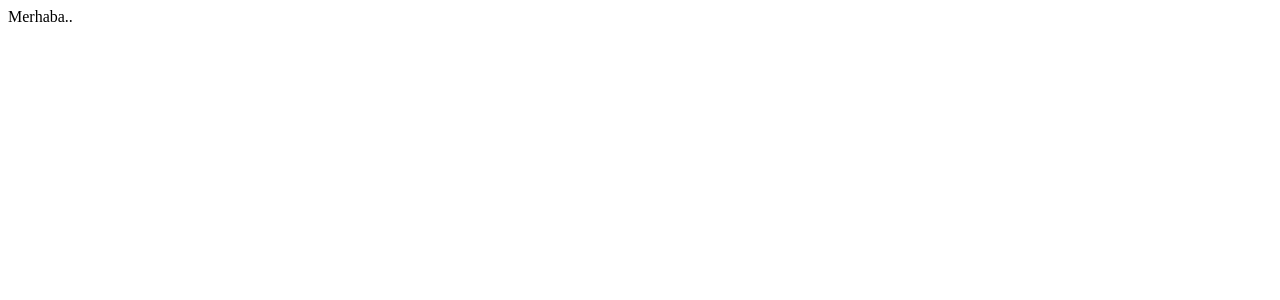
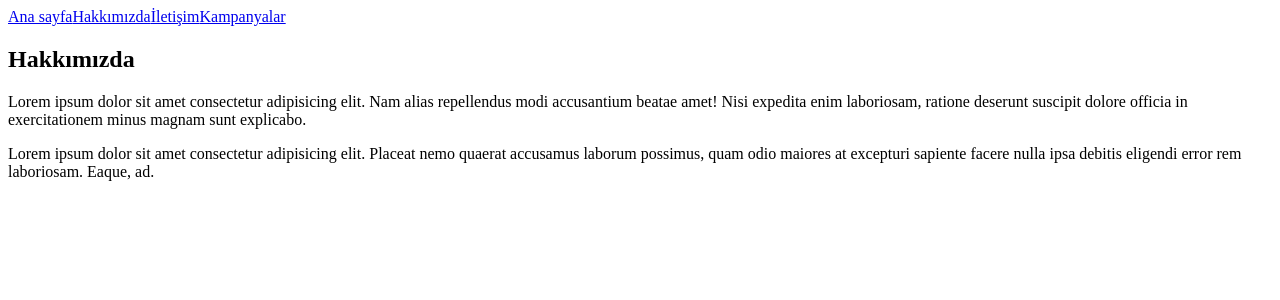
Before and after one commit to AyseTonbul/ders14, a React (Create React App) app: page /hakkimizda in a window 1280 px wide. Shown: the top 300 px of the page. Built offline with nearby package versions, Linux system fonts and the light colour scheme.

Commit message:
router örnegi tamamlandı

```diff
--- a/package.json
+++ b/package.json
@@ -8,6 +8,7 @@
     "@testing-library/user-event": "^13.5.0",
     "react": "^18.2.0",
     "react-dom": "^18.2.0",
+    "react-router-dom": "^6.5.0",
     "react-scripts": "5.0.1",
     "web-vitals": "^2.1.4"
   },
--- a/src/App.js
+++ b/src/App.js
@@ -1,12 +1,26 @@
 
 
+import { BrowserRouter,Route,Routes } from "react-router-dom";
+import Sablon from './sayfalar/Sablon'
+import Anasayfa from './sayfalar/Anasayfa'
+import Hakkimizda from './sayfalar/Hakkimizda'
+import Iletisim from './sayfalar/Iletisim'
+import Sayfayok from './sayfalar/Sayfayok'
+function App() {
 
-function App() {
   return (
-    <div >
-      Merhaba..
-    </div>
+    <BrowserRouter>
+      <Routes>
+        <Route path="/" element={<Sablon />}>
+          <Route index element={<Anasayfa />} />
+          <Route path="hakkimizda" element={<Hakkimizda />} />
+          <Route path="iletisim" element={<Iletisim />} />
+          <Route path="*" element={<Sayfayok />} />
+        </Route>
+      </Routes>
+    </BrowserRouter>
   );
+
 }
 
 export default App;
--- /dev/null
+++ b/src/sayfalar/Anasayfa.jsx
@@ -0,0 +1,11 @@
+function Anasayfa() {
+
+    return (
+        <section>
+            <h1>Ana sayfa</h1>
+            <p>Lorem ipsum dolor sit amet consectetur adipisicing elit. Nam alias repellendus modi accusantium beatae amet! Nisi expedita enim laboriosam, ratione deserunt suscipit dolore officia in exercitationem minus magnam sunt explicabo.</p>
+        </section>
+    )
+}
+
+export default Anasayfa
--- /dev/null
+++ b/src/sayfalar/Hakkimizda.jsx
@@ -0,0 +1,12 @@
+function Hakkimizda() {
+
+    return (
+        <section>
+            <h1>Hakkımızda</h1>
+            <p>Lorem ipsum dolor sit amet consectetur adipisicing elit. Nam alias repellendus modi accusantium beatae amet! Nisi expedita enim laboriosam, ratione deserunt suscipit dolore officia in exercitationem minus magnam sunt explicabo.</p>
+            <p>Lorem ipsum dolor sit amet consectetur adipisicing elit. Placeat nemo quaerat accusamus laborum possimus, quam odio maiores at excepturi sapiente facere nulla ipsa debitis eligendi error rem laboriosam. Eaque, ad.</p>
+        </section>
+    )
+}
+
+export default Hakkimizda
--- /dev/null
+++ b/src/sayfalar/Iletisim.jsx
@@ -0,0 +1,12 @@
+function Iletisim() {
+
+    return (
+        <section>
+            <h1>İletişim</h1>
+            <p>Lorem ipsum dolor sit amet consectetur adipisicing elit. Nam alias repellendus modi accusantium beatae amet! Nisi expedita enim laboriosam, ratione deserunt suscipit dolore officia in exercitationem minus magnam sunt explicabo.</p>
+            <p>Lorem ipsum dolor sit amet consectetur adipisicing elit. Placeat nemo quaerat accusamus laborum possimus, quam odio maiores at excepturi sapiente facere nulla ipsa debitis eligendi error rem laboriosam. Eaque, ad.</p>
+        </section>
+    )
+}
+
+export default Iletisim
--- /dev/null
+++ b/src/sayfalar/Sablon.jsx
@@ -0,0 +1,21 @@
+import { Link, Outlet } from "react-router-dom";
+
+function Sablon() {
+
+
+
+    return (
+        <>
+            <nav>
+                <Link to="/">Ana sayfa</Link>
+                <Link to="/hakkimizda">Hakkımızda</Link>
+                <Link to="/iletisim">İletişim</Link>
+                <Link to="/kampanyalar">Kampanyalar</Link>
+            </nav>
+
+            <Outlet />
+        </>
+    )
+}
+
+export default Sablon;
--- /dev/null
+++ b/src/sayfalar/Sayfayok.jsx
@@ -0,0 +1,14 @@
+import { Link } from "react-router-dom"
+
+function Sayfayok() {
+
+    return (
+        <section>
+            <h1>404</h1>
+            <p>Aradığınız sayfaya ulaşılamadı!</p>
+            <Link to="/">⬅ Ana sayfaya dön</Link>
+        </section>
+    )
+}
+
+export default Sayfayok
```
Also changed, not shown: 1 other file (tests, documents, lock files or other folders).
